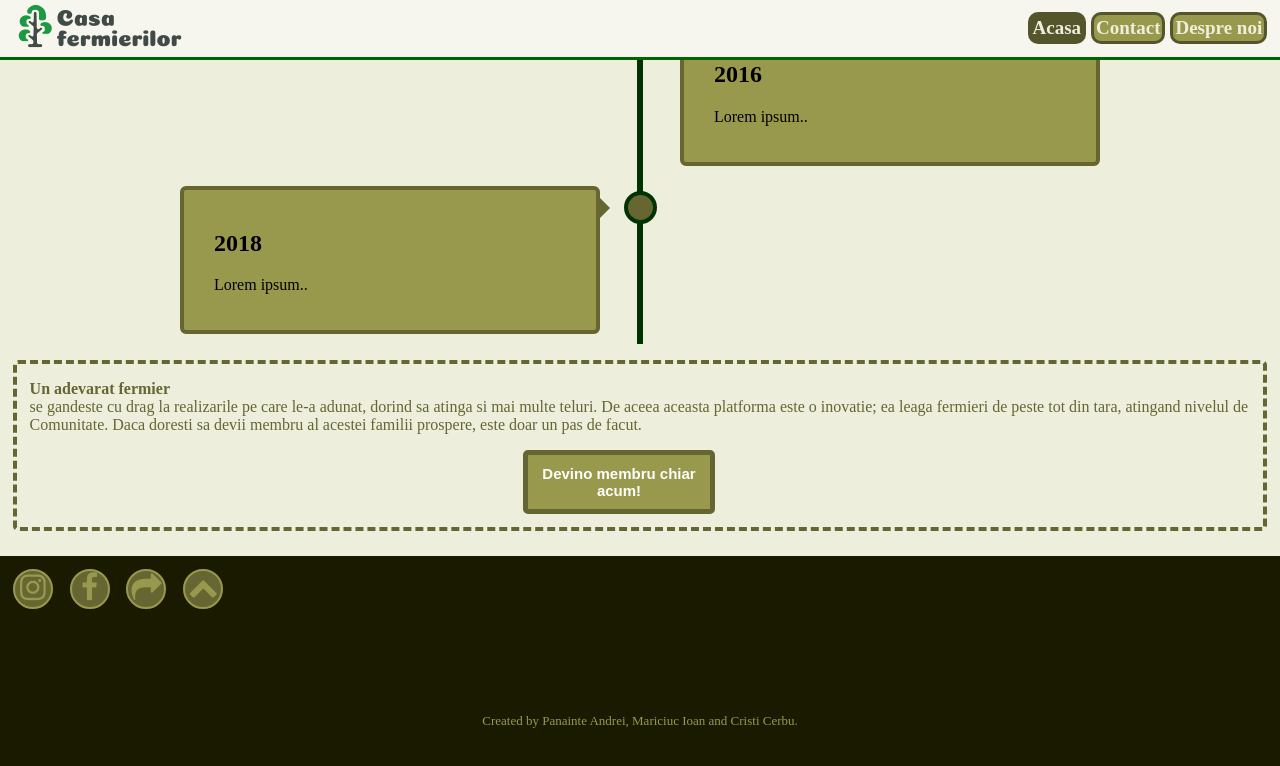
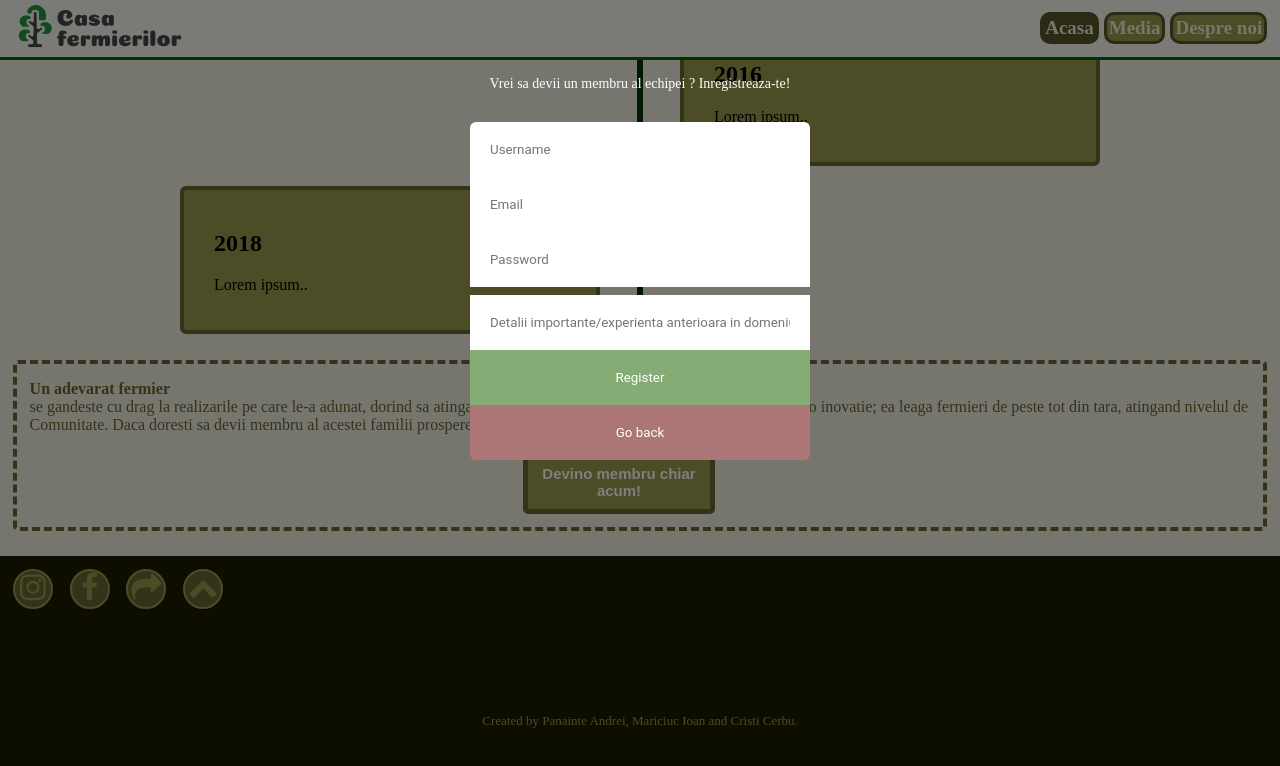
Before and after one commit to cerbucristi/Proiect-TW, a plain HTML site: page index.html in a window 1280 px wide. Both pictures are taken after a click on the button "Devino membru chiar acum!". Shown: the part 786-1552 px from the top of the page. Drawn offline with Linux system fonts and the light colour scheme.

Commit message:
update--

```diff
--- a/aboutus.css
+++ /dev/null
@@ -1,175 +0,0 @@
-* {box-sizing: border-box;}
-
-body {
-  margin: 0;
-  background-color: #FCEFF9;
-  font-family: Arial, Helvetica, sans-serif;
-}
-
-#navbar {
-  overflow: hidden;
-  background-color: #f1f1f1;
-  padding: 30px 10px;
-  transition: 0.4s;
-  position: fixed;
-  width: 100%;
-  top: 0;
-  z-index: 99;
-}
-
-#navbar a {
-  float: left;
-  color: black;
-  text-align: center;
-  padding: 10px;
-  text-decoration: none;
-  font-size: 18px;
-  line-height: 25px;
-  border-radius: 4px;
-}
-
-#navbar #logo {
-  font-size: 35px;
-  font-weight: bold;
-  transition: 0.4s;
-}
-
-#navbar a:hover {
-  background-color: #ddd;
-  color: black;
-}
-
-#navbar a.active {
-  background-color: dodgerblue;
-  color: white;
-}
-
-#navbar-right {
-  float: right;
-}
-
-@media screen and (max-width: 580px) {
-  #navbar {
-    padding: 20px 10px !important;
-  }
-  #navbar a {
-    float: none;
-    display: block;
-    text-align: left;
-  }
-  #navbar-right {
-    float: none;
-  }
-}
-
-.accordion-info {
-  color: #444;
-  cursor: pointer;
-  padding: 18px;
-  width: 100%;
-  border: none;
-  text-align: left;
-  outline: none;
-  font-size: 15px;
-  transition: 0.4s;
-}
-
-.accordion-active, .accordion-info:hover {
-  margin-bottom: 1vw;
-}
-
-.accordion-info:after {
-  content: '\002B';
-  color: #777;
-  font-weight: bold;
-  float: right;
-  margin-left: 5px;
-}
-
-.accordion-active:after {
-  content: "\2212";
-}
-
-.accordion-panel {
-  padding-left: 2vw;
-  padding-right: 2vw;
-  max-height: 0;
-  overflow: hidden;
-  transition: max-height 0.2s ease-out;
-}
-
-html {
-  box-sizing: border-box;
-}
-
-*, *:before, *:after {
-  box-sizing: inherit;
-}
-
-.column {
-  float: left;
-  width: 33.3%;
-  margin-bottom: 16px;
-  padding: 0 8px;
-}
-
-@media screen and (max-width: 650px) {
-   .column {
-    width: 100%;
-    display: block;
-  }
-}
-
-.card {
-  box-shadow: 0 4px 8px 0 rgba(0, 0, 0, 0.2);
-  transform: scale(1);
-  transition: .25s;
-}
-.card:hover {
-  transform: scale(1.1);
-  transition: .5s;
-}
-
-.container-card {
-  padding: 0 16px;
-}
-
-.container-card::after, .row::after {
-  content: "";
-  clear: both;
-  display: table;
-}
-
-.title {
-  color: grey;
-}
-
-.button {
-  border: none;
-  outline: 0;
-  display: inline-block;
-  padding: 8px;
-  color: white;
-  background-color: #4267B2;
-  text-align: center;
-  cursor: pointer;
-  width: 100%;
-}
-
-.button:hover {
-  background-color: #555;
-  }
-
-.contact {
-  width: 15vw;
-  height: 8vh;
-  margin-top: 4vh;
-  margin-left: 40%;
-  margin-bottom: 1%;
-  border-radius: 5px;
-  outline: none;
-  background-color: #4267B2;
-  cursor: pointer;
-  color: white;
-  font-size: 15px;
-}
--- a/index.css
+++ b/index.css
@@ -3,9 +3,8 @@
 body{
   background-color: #eeeedd;
   margin: 0;
+  font-family: "Times New Roman", Times, serif;
 }
-
-
 
 .topnav{
     height: 4em;
--- a/index.html
+++ b/index.html
@@ -2,6 +2,8 @@
 <html lang="en">
 <head>
     <link rel="stylesheet" href="index.css">
+    <link rel="stylesheet" href="stylesheets/overlay.css">
+    <link rel="stylesheet" href="stylesheets/register-form.css">
     <link rel="stylesheet" href="https://cdnjs.cloudflare.com/ajax/libs/font-awesome/4.7.0/css/font-awesome.min.css">
     <meta charset="UTF-8">
     <meta http-equiv="X-UA-Compatible" content="IE=edge">
@@ -11,8 +13,8 @@
 <body>
     <div class="topnav" id="myTopnav">
         <img src="logo.png" id="myLogo">
-        <a href="#about"><b>Despre noi</b></a>
-        <a href="Contact.html"><b>Contact</b></a>
+        <a href="about-us.html"><b>Despre noi</b></a>
+        <a href="#media"><b>Media</b></a>
         <a href="#home" class="active"><b>Acasa</b></a>
         <a href="javascript:void(0);" class="icon" onclick="myFunction()">
             <i class="fa fa-bars"></i>
@@ -53,9 +55,6 @@
 
     </div>
 
-
-
-
     <div class="timeline">
         <div class="container left">
           <div class="content">
@@ -81,7 +80,7 @@
         <p ><b>Un adevarat fermier</b> <br> se gandeste cu drag la realizarile pe care le-a adunat, dorind sa atinga si mai multe teluri.
         De aceea aceasta platforma este o inovatie; ea leaga fermieri de peste tot din tara, atingand nivelul de Comunitate. Daca doresti sa devii membru al
         acestei familii prospere, este doar un pas de facut.</p>
-          <button type="button" class="membership"><b>Devino membru chiar acum!</b></button>
+          <button type="button" class="membership" onClick="on()"><b>Devino membru chiar acum!</b></button>
     </div>
 
     <footer class="myFooter">
@@ -92,7 +91,39 @@
      <p class="copyright">Created by Panainte Andrei, Mariciuc Ioan and Cristi Cerbu.</p>
     </footer>
 
+
+    <!-- Overlay become member -->
+    <div id="overlay">
+      <div class="user">
+        <header class="user__header">
+
+          <h1 class="user__title">Vrei sa devii un membru al echipei ? Inregistreaza-te!</h1>
+        </header>
+
+        <form class="form">
+          <div class="form__group">
+              <input type="text" placeholder="Username" class="form__input" />
+          </div>
+
+          <div class="form__group">
+              <input type="email" placeholder="Email" class="form__input" />
+          </div>
+
+          <div class="form__group">
+              <input type="password" placeholder="Password" class="form__input" />
+          </div>
+
+          <div class= "form_group txt">
+              <input type="text" placeholder="Detalii importante/experienta anterioara in domeniu/de ce sunteti potrivit pentru a fi membru al echipei..." class="form__input"/>
+          </div>
+
+          <button class="btn" type="button">Register</button>
+          <button class="btn close" type="button" onClick="off()">Go back</button>
+        </form>
+      </div>
+    </div>
 </body>
 
 <script src="index.js"></script>
+<script src="scripts/overlay.js"></script>
 </html>
--- /dev/null
+++ b/stylesheets/aboutus.css
@@ -0,0 +1,175 @@
+* {box-sizing: border-box;}
+
+body {
+  margin: 0;
+  background-color: #FCEFF9;
+  font-family: Arial, Helvetica, sans-serif;
+}
+
+#navbar {
+  overflow: hidden;
+  background-color: #f1f1f1;
+  padding: 30px 10px;
+  transition: 0.4s;
+  position: fixed;
+  width: 100%;
+  top: 0;
+  z-index: 99;
+}
+
+#navbar a {
+  float: left;
+  color: black;
+  text-align: center;
+  padding: 10px;
+  text-decoration: none;
+  font-size: 18px;
+  line-height: 25px;
+  border-radius: 4px;
+}
+
+#navbar #logo {
+  font-size: 35px;
+  font-weight: bold;
+  transition: 0.4s;
+}
+
+#navbar a:hover {
+  background-color: #ddd;
+  color: black;
+}
+
+#navbar a.active {
+  background-color: dodgerblue;
+  color: white;
+}
+
+#navbar-right {
+  float: right;
+}
+
+@media screen and (max-width: 580px) {
+  #navbar {
+    padding: 20px 10px !important;
+  }
+  #navbar a {
+    float: none;
+    display: block;
+    text-align: left;
+  }
+  #navbar-right {
+    float: none;
+  }
+}
+
+.accordion-info {
+  color: #444;
+  cursor: pointer;
+  padding: 18px;
+  width: 100%;
+  border: none;
+  text-align: left;
+  outline: none;
+  font-size: 15px;
+  transition: 0.4s;
+}
+
+.accordion-active, .accordion-info:hover {
+  margin-bottom: 1vw;
+}
+
+.accordion-info:after {
+  content: '\002B';
+  color: #777;
+  font-weight: bold;
+  float: right;
+  margin-left: 5px;
+}
+
+.accordion-active:after {
+  content: "\2212";
+}
+
+.accordion-panel {
+  padding-left: 2vw;
+  padding-right: 2vw;
+  max-height: 0;
+  overflow: hidden;
+  transition: max-height 0.2s ease-out;
+}
+
+html {
+  box-sizing: border-box;
+}
+
+*, *:before, *:after {
+  box-sizing: inherit;
+}
+
+.column {
+  float: left;
+  width: 33.3%;
+  margin-bottom: 16px;
+  padding: 0 8px;
+}
+
+@media screen and (max-width: 650px) {
+   .column {
+    width: 100%;
+    display: block;
+  }
+}
+
+.card {
+  box-shadow: 0 4px 8px 0 rgba(0, 0, 0, 0.2);
+  transform: scale(1);
+  transition: .25s;
+}
+.card:hover {
+  transform: scale(1.1);
+  transition: .5s;
+}
+
+.container-card {
+  padding: 0 16px;
+}
+
+.container-card::after, .row::after {
+  content: "";
+  clear: both;
+  display: table;
+}
+
+.title {
+  color: grey;
+}
+
+.button {
+  border: none;
+  outline: 0;
+  display: inline-block;
+  padding: 8px;
+  color: white;
+  background-color: #4267B2;
+  text-align: center;
+  cursor: pointer;
+  width: 100%;
+}
+
+.button:hover {
+  background-color: #555;
+  }
+
+.contact {
+  width: 15vw;
+  height: 8vh;
+  margin-top: 4vh;
+  margin-left: 40%;
+  margin-bottom: 1%;
+  border-radius: 5px;
+  outline: none;
+  background-color: #4267B2;
+  cursor: pointer;
+  color: white;
+  font-size: 15px;
+}
--- /dev/null
+++ b/stylesheets/overlay.css
@@ -0,0 +1,13 @@
+#overlay {
+    position: fixed;
+    display: none;
+    width: 100%;
+    height: 100%;
+    top: 0;
+    left: 0;
+    right: 0;
+    bottom: 0;
+    background-color: rgba(0,0,0,0.5);
+    z-index: 100;
+    cursor: pointer;
+}
--- /dev/null
+++ b/stylesheets/register-form.css
@@ -0,0 +1,117 @@
+.user {
+    width: 90%;
+    max-width: 340px;
+    margin: 10vh auto;
+}
+
+.user__header {
+    text-align: center;
+    opacity: 0;
+    transform: translate3d(0, 500px, 0);
+    animation: arrive 100ms ease-in-out 0s forwards;
+}
+
+.user__title {
+    font-size: 14px;
+    margin-bottom: -10px;
+    font-weight: 500;
+    color: white;
+}
+
+.form {
+    margin-top: 40px;
+    border-radius: 6px;
+    overflow: hidden;
+    opacity: 0;
+    transform: translate3d(0, 500px, 0);
+    animation: arrive 100ms ease-in-out 0.1s forwards;
+}
+
+.form--no {
+    animation: NO 1s ease-in-out;
+    opacity: 1;
+    transform: translate3d(0, 0, 0);
+}
+
+.txt {
+    padding-top: 1vh;
+}
+
+.form__input {
+    display: block;
+    width: 100%;
+    padding: 20px;
+    font-family: "Roboto";
+    -webkit-appearance: none;
+    border: 0;
+    outline: 0;
+    transition: 0.3s;
+}
+
+.form__input:focus {
+    background: darken(#fff, 3%);
+}
+
+.btn {
+    display: block;
+    width: 100%;
+    padding: 20px;
+    font-family: "Roboto";
+    -webkit-appearance: none;
+    outline: 0;
+    border: 0;
+    color: white;
+    background: #86ac76;
+    transition: 0.3s;
+}
+
+.close {
+    background: #ac7676;
+}
+
+.btn:hover {
+    background: darken(#ABA194, 5%);
+}
+
+@keyframes NO {
+  from, to {
+    -webkit-transform: translate3d(0, 0, 0);
+    transform: translate3d(0, 0, 0);
+  }
+
+  10%, 30%, 50%, 70%, 90% {
+    -webkit-transform: translate3d(-10px, 0, 0);
+    transform: translate3d(-10px, 0, 0);
+  }
+
+  20%, 40%, 60%, 80% {
+    -webkit-transform: translate3d(10px, 0, 0);
+    transform: translate3d(10px, 0, 0);
+  }
+}
+
+@keyframes arrive {
+    0% {
+        opacity: 0;
+        transform: translate3d(0, 50px, 0);
+    }
+
+    100% {
+        opacity: 1;
+        transform: translate3d(0, 0, 0);
+    }
+}
+
+@keyframes move {
+    0% {
+        background-position: 0 0
+    }
+
+    50% {
+        background-position: 100% 0
+    }
+
+    100% {
+        background-position: 0 0
+    }
+}
```
Also changed, not shown: about-us.html (+1 -1 lines).
